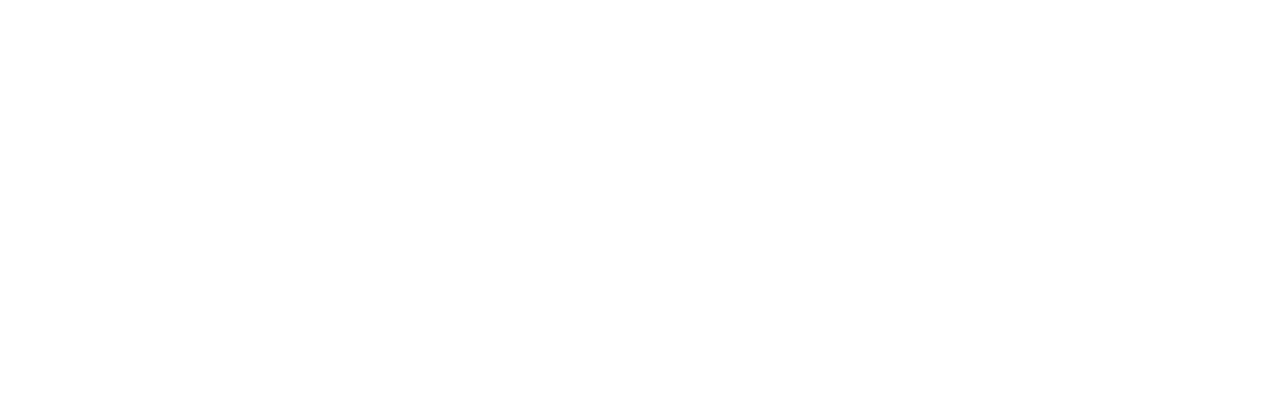
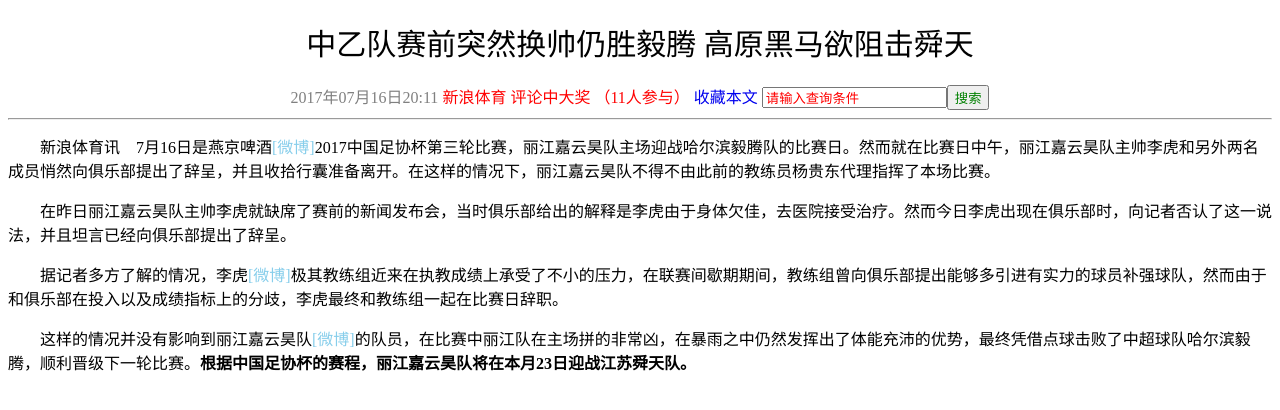
Before and after one commit to xuhaooo/css-demos, a plain HTML site: page demo1/index.html in a window 1280 px wide. Drawn offline with Linux system fonts and the light colour scheme.

Commit message:
finish CSS-day1 page

```diff
--- a/demo1/index.html
+++ b/demo1/index.html
@@ -3,9 +3,55 @@
 <head>
     <meta charset="UTF-8">
     <meta name="viewport" content="width=device-width, initial-scale=1.0">
-    <title>Document</title>
+    <title>体育页面</title>
+    <style>
+        body {
+            font-size: 16px;
+        }
+        h1 {
+            font-size: 30px;
+            font-weight: 400;
+            text-align: center;
+        }
+        em {
+            font-style: normal;
+            color: skyblue;
+            }
+        p {
+            line-height: 24px;
+            text-indent: 2em;
+        }
+        .people {
+            text-align: center;
+        }
+        .time {
+            color: gray;
+        }
+        a {
+            text-decoration: none;
+        }
+        button {
+            color: green;
+        }
+        .joinIn {
+            color: red;
+        }
+        .search {
+            color: red;
+        }
+    </style>
 </head>
 <body>
+<h1>中乙队赛前突然换帅仍胜毅腾 高原黑马欲阻击舜天</h1>
 
+<div class="people"><span class="time">2017年07月16日20:11</span> <span class="joinIn">新浪体育 评论中大奖 （11人参与）</span> <a href="#">收藏本文</a> <input type="text" value="请输入查询条件" class="search"><button>搜索</button></div>
+<hr>
+<p>新浪体育讯　7月16日是燕京啤酒<em>[微博]</em>2017中国足协杯第三轮比赛，丽江嘉云昊队主场迎战哈尔滨毅腾队的比赛日。然而就在比赛日中午，丽江嘉云昊队主帅李虎和另外两名成员悄然向俱乐部提出了辞呈，并且收拾行囊准备离开。在这样的情况下，丽江嘉云昊队不得不由此前的教练员杨贵东代理指挥了本场比赛。</p>
+
+<p>在昨日丽江嘉云昊队主帅李虎就缺席了赛前的新闻发布会，当时俱乐部给出的解释是李虎由于身体欠佳，去医院接受治疗。然而今日李虎出现在俱乐部时，向记者否认了这一说法，并且坦言已经向俱乐部提出了辞呈。</p>
+
+<p>据记者多方了解的情况，李虎<em>[微博]</em>极其教练组近来在执教成绩上承受了不小的压力，在联赛间歇期期间，教练组曾向俱乐部提出能够多引进有实力的球员补强球队，然而由于和俱乐部在投入以及成绩指标上的分歧，李虎最终和教练组一起在比赛日辞职。</p>
+
+<p>这样的情况并没有影响到丽江嘉云昊队<em>[微博]</em>的队员，在比赛中丽江队在主场拼的非常凶，在暴雨之中仍然发挥出了体能充沛的优势，最终凭借点球击败了中超球队哈尔滨毅腾，顺利晋级下一轮比赛。<strong>根据中国足协杯的赛程，丽江嘉云昊队将在本月23日迎战江苏舜天队。</strong></p>
 </body>
 </html>
```
